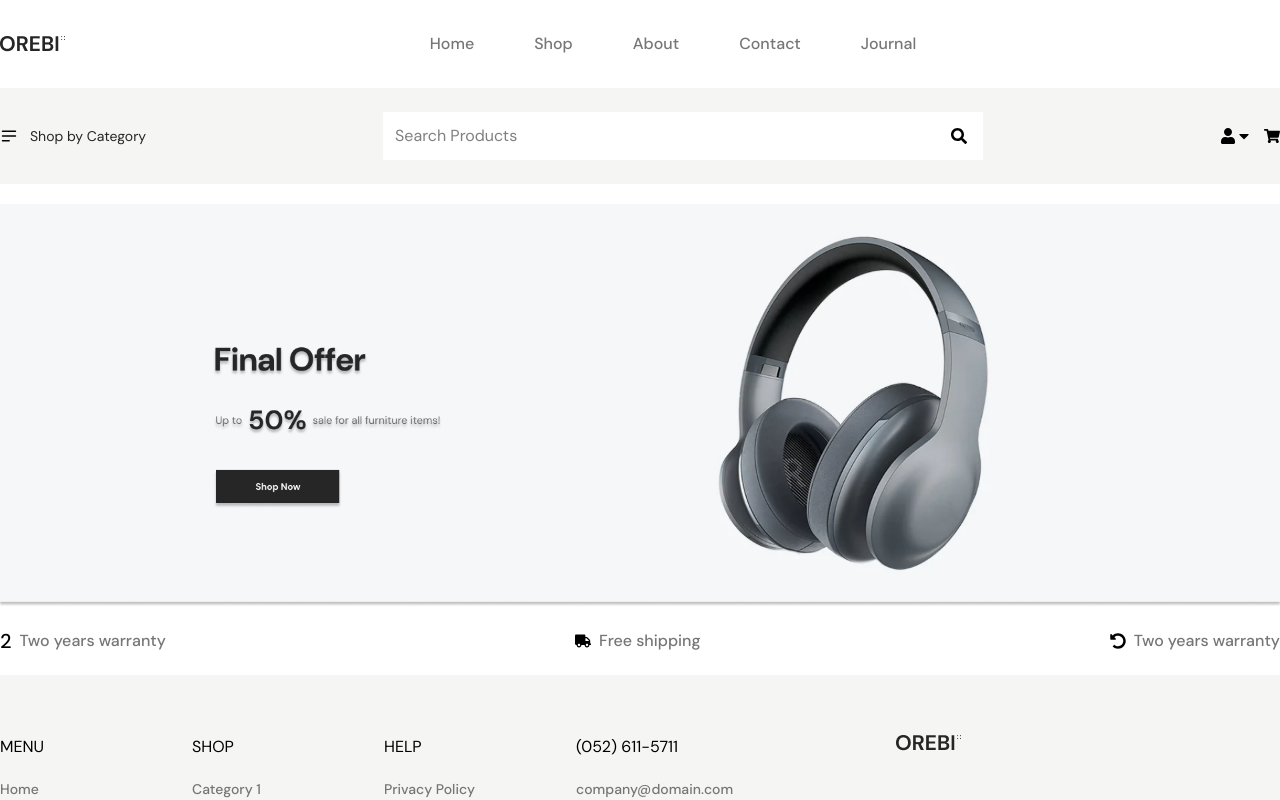
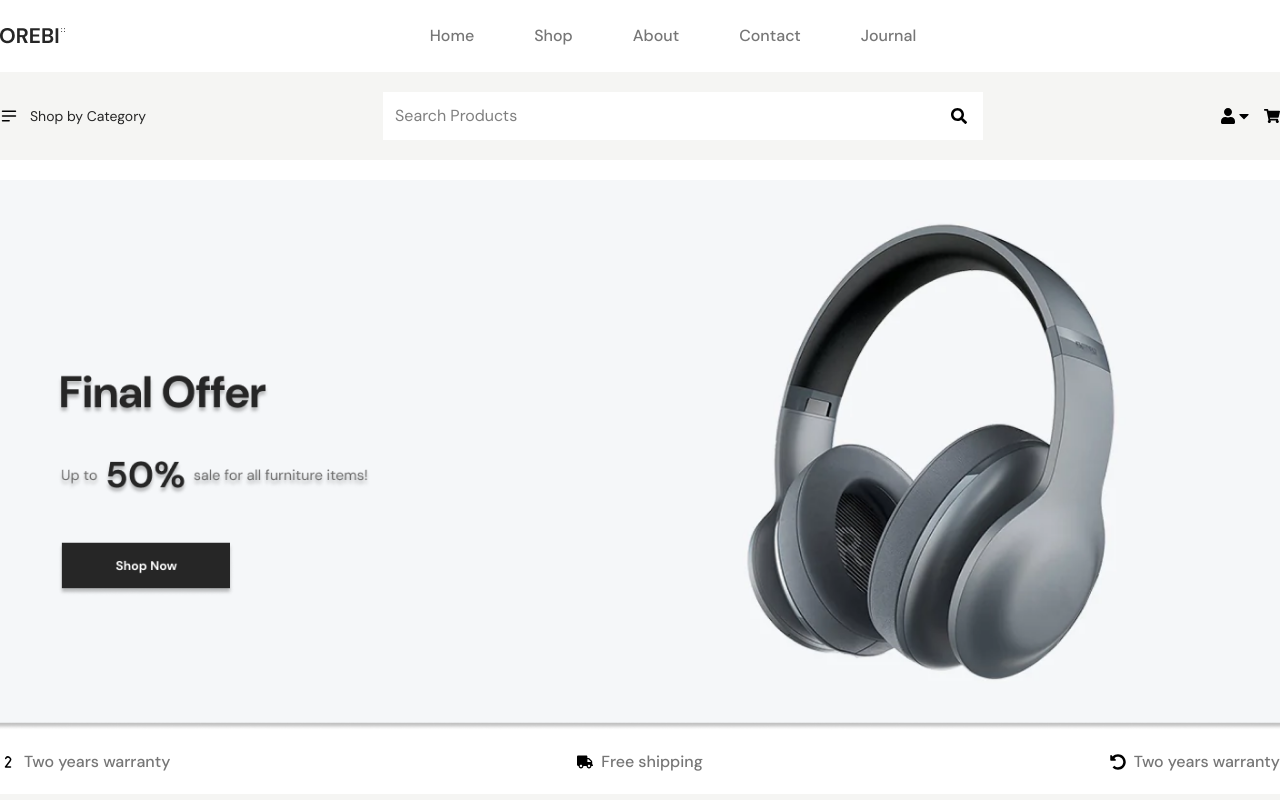
Before and after one commit to twahidulislamdev/oribi, a React (Vite) app: page / in a window 1280 px wide. Shown: the top 800 px of the page. Built offline with nearby package versions, Linux system fonts and the light colour scheme.

Commit message:
make some change

```diff
--- a/src/components/layout/Banner.jsx
+++ b/src/components/layout/Banner.jsx
@@ -1,13 +1,12 @@
 import React from 'react'
 import Image from '../Image'
-import BannerImg from '../../assets/bannerImg.png'
 import { Link } from "react-router-dom";
 
 const Banner = () => {
   return (
     <Link to={"/shop"}>
-    <div className='mt-5'>
-        <Image className={""} imgSrc={BannerImg} imgAlt={"Banner Image"} />
+    <div className='mt-5 bg-[url(/src/assets/bannerImg.png)] h-[550px] bg-no-repeat bg-center bg-cover '  >
+        {/* <Image className={""} imgSrc={BannerImg} imgAlt={"Banner Image"} /> */}
     </div>
     </Link>
   )
--- a/src/components/layout/BasicInfo.jsx
+++ b/src/components/layout/BasicInfo.jsx
@@ -3,6 +3,7 @@ import Container from "../Container";
 import Flex from "../Flex";
 import Heading from "../Heading";
 import { FaTruck, FaUndoAlt } from "react-icons/fa";
+import { PiNumberTwoBold } from "react-icons/pi";
 
 const BasicInfo = () => {
   return (
@@ -10,7 +11,7 @@ const BasicInfo = () => {
       <Container>
         <Flex className={"justify-between"}>
           <div className="flex items-center space-x-2">
-            <Heading className={"text-xl font-medium"} txt={"2"} as={"h3"} />
+            <PiNumberTwoBold />
             <p className="text-base text-menuColor font-medium">
               Two years warranty
             </p>
--- a/src/components/layout/Header.jsx
+++ b/src/components/layout/Header.jsx
@@ -10,11 +10,13 @@ import { Link } from "react-router-dom";
 const Header = () => {
   return (
     <>
-    <div className="py-8">
+    <div className="py-6">
       <Container>
         <Flex>
           <div className="">
+            <Link to={"/"}>
             <Image imgSrc={HeaderLogo} />
+            </Link>
           </div>
           <div className="m-auto">
             <ul className="flex items-center gap-x-15">
@@ -32,7 +34,7 @@ const Header = () => {
         </Flex>
       </Container>
     </div>
-    <div className="py-6 bg-[#F5F5F3]">
+    <div className="py-5 bg-[#F5F5F3]">
       <Container>
         <Flex className={"justify-between"}>
           <div className="">
```
